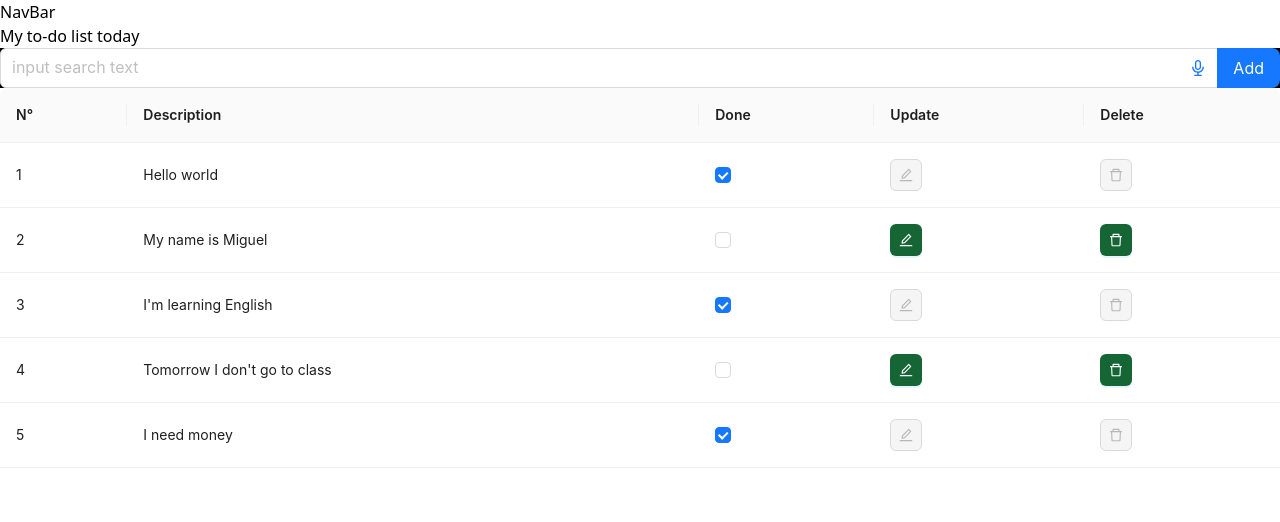
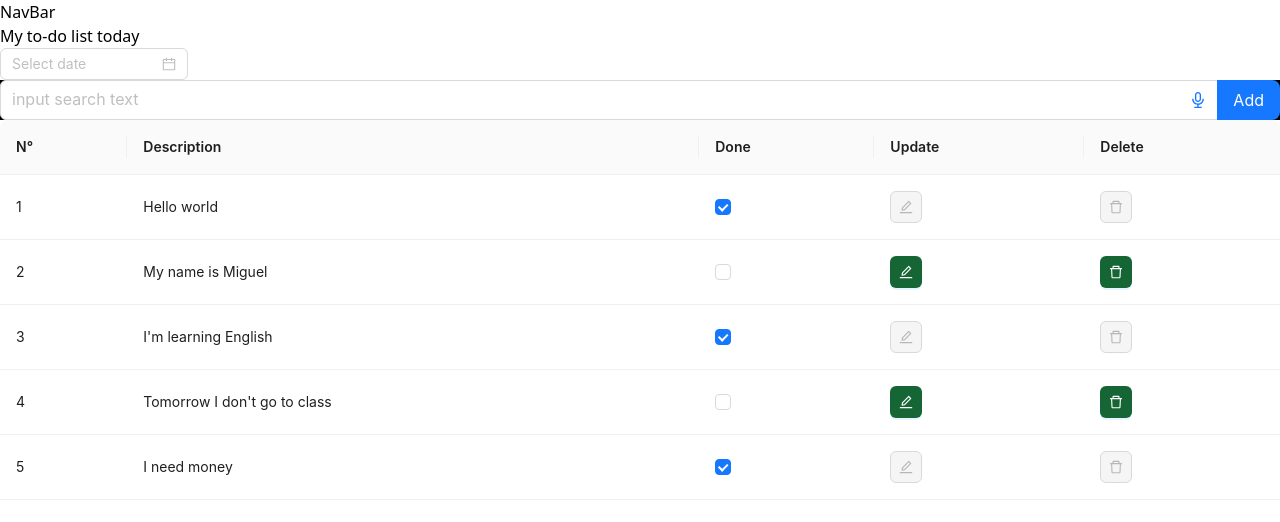
Before and after one commit to migayalach/client-todoList, a Next.js app: page / in a window 1280 px wide. Shown: the top 522 px of the page. Built offline with nearby package versions, Linux system fonts and the light colour scheme.

Commit message:
created new components

```diff
--- a/src/components/calendary/Calendary.tsx
+++ b/src/components/calendary/Calendary.tsx
@@ -1,9 +1,15 @@
-import React from 'react'
+"use client";
+import React from "react";
+import type { DatePickerProps } from "antd";
+import { DatePicker } from "antd";
+import type { Dayjs } from "dayjs";
 
 function Calendary() {
-  return (
-    <div>Calendary</div>
-  )
+  const onChange: DatePickerProps<Dayjs[]>["onChange"] = (date, dateString) => {
+    console.log(date, dateString);
+  };
+
+  return <DatePicker onChange={onChange} needConfirm />;
 }
 
-export default Calendary
+export default Calendary;
--- a/src/components/list/List.tsx
+++ b/src/components/list/List.tsx
@@ -1,10 +1,12 @@
 import React from "react";
 import InputTask from "../inputTask/InputTask";
+import { Calendary } from "../intex";
 
 function List() {
   return (
     <div>
       <h1>My to-do list today</h1>
+      <Calendary />
       <InputTask />
     </div>
   );
```
